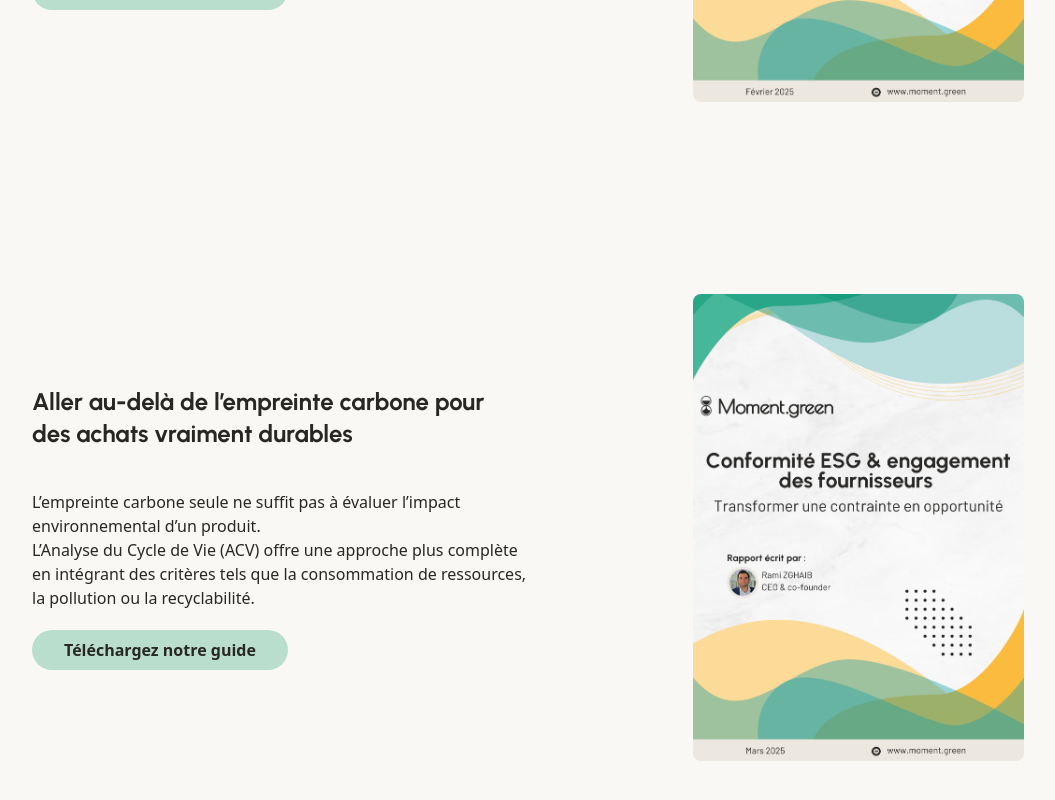
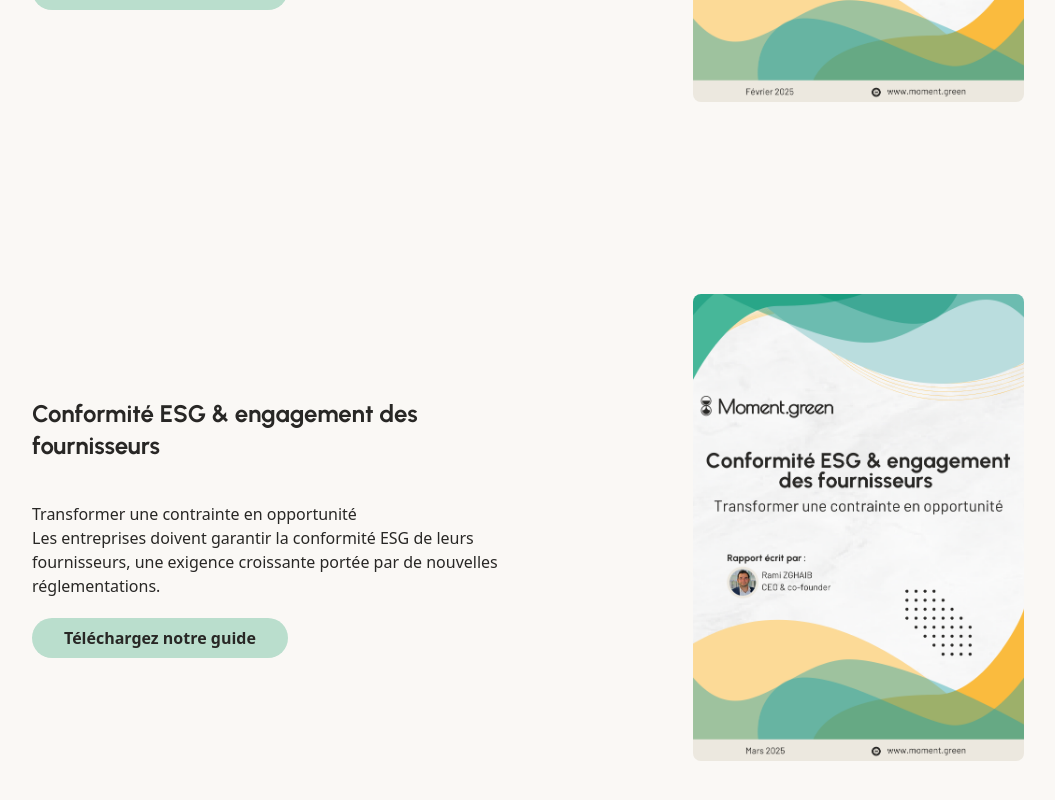
Before and after one commit to Gravity-Blacksmith/moment, a Nuxt app: page /resources in a window 1280 px wide. Shown: the part 514-1314 px from the top of the page, without its empty margins (112-1167 px from the left). Built offline with nearby package versions, Linux system fonts and the light colour scheme.

Commit message:
feat: download resource2

```diff
--- a/locales/en.json
+++ b/locales/en.json
@@ -35,12 +35,20 @@
       "description": "Life Cycle Assessment (LCA) provides a more comprehensive approach by considering factors such as resource consumption, pollution, and recyclability.",
       "cta": "Download our guide"
     },
+    "resource2": {
+      "title": "ESG Compliance & Supplier Engagement",
+      "intro": "Turning a constraint into an opportunity",
+      "description": "Companies must ensure their suppliers' ESG compliance, a growing requirement driven by new regulations.",
+      "cta": "Download our guide"
+    },
     "modal": {
       "cancel": "Cancel",
       "send": "Send",
       "emailPlaceholder": "Your email",
       "name": "Name",
-      "namePlaceholder": "Your name"
+      "namePlaceholder": "Your name",
+      "downloadOurResources": "Download the document",
+      "instruction": "Enter your name and email to continue."
     }
   }
 }
--- a/locales/fr.json
+++ b/locales/fr.json
@@ -35,12 +35,20 @@
       "description": "L’Analyse du Cycle de Vie (ACV) offre une approche plus complète en intégrant des critères tels que la consommation de ressources, la pollution ou la recyclabilité.",
       "cta": "Téléchargez notre guide"
     },
+    "resource2": {
+      "title": "Conformité ESG & engagement des fournisseurs",
+      "intro": "Transformer une contrainte en opportunité",
+      "description": "Les entreprises doivent garantir la conformité ESG de leurs fournisseurs, une exigence croissante portée par de nouvelles réglementations.",
+      "cta": "Téléchargez notre guide"
+    },
     "modal": {
       "cancel": "Annuler",
       "send": "Envoyer",
       "emailPlaceholder": "Votre email",
       "name": "Nom",
-      "namePlaceholder": "Votre nom"
+      "namePlaceholder": "Votre nom",
+      "downloadOurResources": "Téléchargez le document",
+      "instruction": "Entrez votre nom et votre email pour continuer."
     }
   }
 }
--- a/pages/resources.vue
+++ b/pages/resources.vue
@@ -3,7 +3,7 @@
     <header
       class="header relative -top-50 pt-50 bg-gradient-to-r from-primary-100 to-secondary-100"
     ></header>
-    <main id="resources" class="index bg-white-20 relative -top-50">
+    <main id="resources" class="index bg-white-20 relative -top-50 opacity-0">
       <section class="section2 bg-white-200 pb-20">
         <div class="container mx-auto max-w-[1200px] px-10 py-8">
           <HeroSideImage image="moment_resource1_FR.png">
@@ -22,7 +22,7 @@
             </template>
             <template #cta>
               <RoundedButton
-                @click="openModal"
+                @click="openModal('resource1')"
                 class="text-md font-semibold text-black bg-primary-200 hover:bg-primary-100 hover:text-white"
                 >{{ $t("resources.resource1.cta") }}</RoundedButton
               >
@@ -37,20 +37,20 @@
               <h1
                 class="text-xl md:text-2xl font-title font-bold mb-10 text-black"
               >
-                {{ $t("resources.resource1.title") }}
+                {{ $t("resources.resource2.title") }}
               </h1>
             </template>
             <template #description>
               <p class="text-black mb-5">
-                {{ $t("resources.resource1.intro") }} <br />
-                {{ $t("resources.resource1.description") }}
+                {{ $t("resources.resource2.intro") }} <br />
+                {{ $t("resources.resource2.description") }}
               </p>
             </template>
             <template #cta>
               <RoundedButton
-                @click="downloadResource1"
+                @click="openModal('resource2')"
                 class="text-md font-semibold text-black bg-primary-200 hover:bg-primary-100 hover:text-white"
-                >{{ $t("resources.resource1.cta") }}</RoundedButton
+                >{{ $t("resources.resource2.cta") }}</RoundedButton
               >
             </template>
           </HeroSideImage>
@@ -65,15 +65,15 @@
   >
     <div id="modal" class="bg-white rounded-lg shadow-lg p-6 w-full max-w-md">
       <h2 class="text-xl font-bold mb-4 font-title">
-        Télécharger la ressource
+        {{ $t("resources.modal.downloadOurResources") }}
       </h2>
       <p class="text-gray-600 mb-4 font-text">
-        Entrez votre nom et votre email pour continuer.
+        {{ $t("resources.modal.instruction") }}
       </p>
       <div class="mb-4 font-text">
-        <label for="name" class="block text-sm font-medium text-gray-700"
-          >Nom</label
-        >
+        <label for="name" class="block text-sm font-medium text-gray-700">{{
+          $t("resources.modal.name")
+        }}</label>
         <input
           id="name"
           v-model="name"
@@ -145,8 +145,9 @@
 const error = ref("");
 const downloading = ref(false);
 const showModal = ref(false);
+const resourceToDownload = ref("");
 
-const openModal = () => {
+const openModal = (resource) => {
   showModal.value = true;
   nextTick(() => {
     gsap.fromTo(
@@ -160,6 +161,7 @@
       }
     );
   });
+  resourceToDownload.value = resource;
 };
 
 const closeModal = () => {
@@ -173,7 +175,8 @@
 };
 
 const submitEmail = async () => {
-  if (!email.value.includes("@")) {
+  const emailRegex = /^[^\s@]+@[^\s@]+\.[^\s@]+$/;
+  if (!emailRegex.test(email.value)) {
     error.value = "Veuillez entrer un email valide.";
     return;
   }
@@ -189,13 +192,23 @@
     closeModal();
     downloading.value = true;
 
-    const pdfUrl = "http://localhost:3000/moment_acv_analysis_FR.pdf";
+    if (resourceToDownload.value === "resource1") {
+      const pdfUrl = "https://moment.green/moment_acv_analysis_FR.pdf";
       const link = document.createElement("a");
       link.href = pdfUrl;
       link.download = "moment_acv_analysis_FR.pdf";
       document.body.appendChild(link);
       link.click();
       document.body.removeChild(link);
+    } else if (resourceToDownload.value === "resource2") {
+      const pdfUrl = "https://moment.green/moment_acv_esg_FR";
+      const link = document.createElement("a");
+      link.href = pdfUrl;
+      link.download = "moment_acv_esg_FR";
+      document.body.appendChild(link);
+      link.click();
+      document.body.removeChild(link);
+    }
   } else {
     error.value = "Une erreur est survenue";
   }
```
Also changed, not shown: 1 other file (tests, documents, lock files or other folders). Lines whose indentation alone changed are shown as unchanged.
